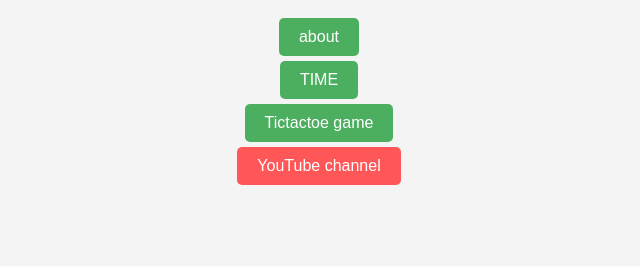
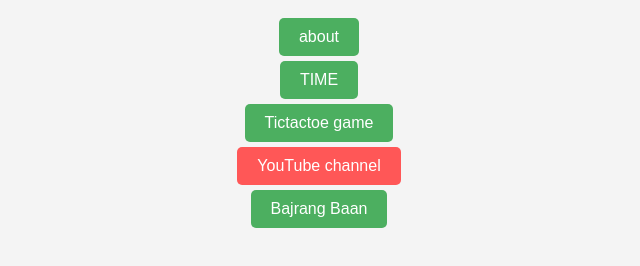
Before and after one commit to rohangola131/Mywebpage, a plain HTML site: page index.html in a window 1280 px wide. Shown: the part 128-394 px from the top of the page, without its empty margins (321-961 px from the left). Drawn offline with Linux system fonts and the light colour scheme.

Commit message:
Update index.html

```diff
--- a/index.html
+++ b/index.html
@@ -60,6 +60,9 @@
 <button class="yt" onclick="window.location.href='https://youtube.com/@Gamaaale2801?si=RVUIFm5XFHGteOmU'">YouTube channel</button>
 
 
+<br>
+
+<button class="btn" onclick="window.location.href='bajrangBaan.html'">Bajrang Baan </button>
 
 </body>
 </html>
```
